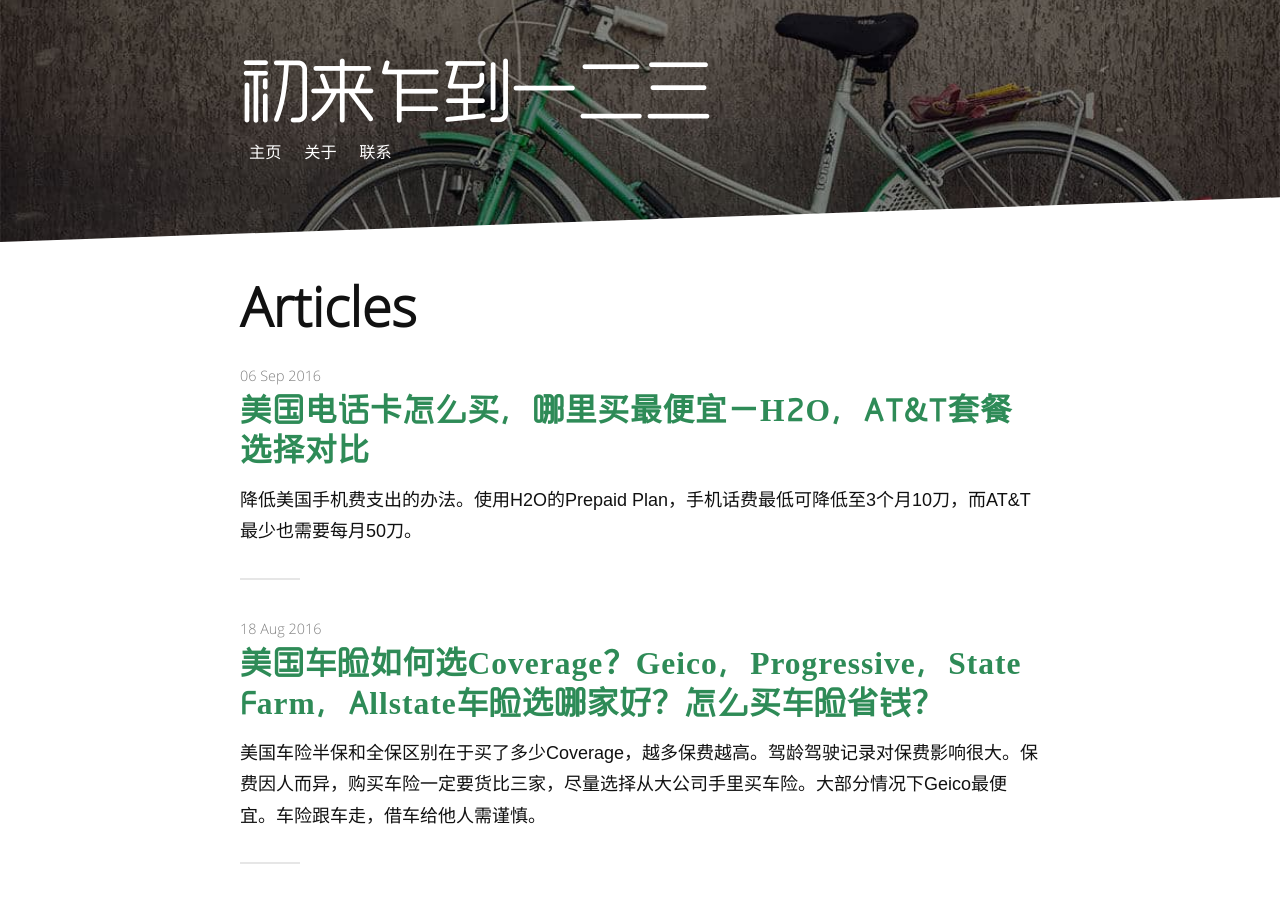
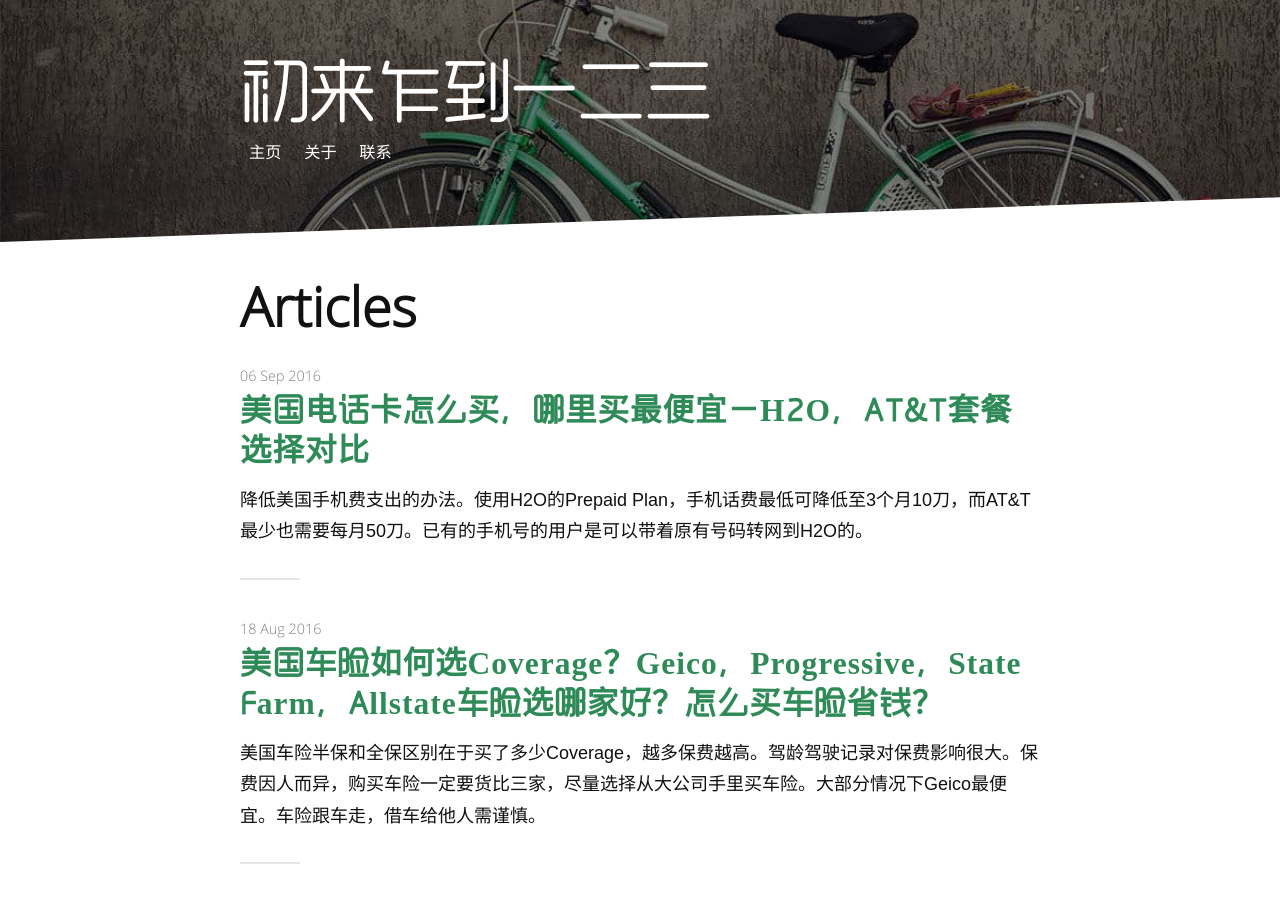
Before and after one commit to wolfwifee/wolfwifee.github.com, a Jekyll site: the page built from articles.md, in a window 1280 px wide and 900 px high. Built offline with Jekyll 4.4.1, drawn with Linux system fonts in a browser that asks for light colours; nearby versions of some CDN libraries; some web fonts are replaced.

Commit message:
Update 2016-09-06-transfer-from-att-to-h2o.md

```diff
--- a/_posts/2016-09-06-transfer-from-att-to-h2o.md
+++ b/_posts/2016-09-06-transfer-from-att-to-h2o.md
@@ -1,7 +1,7 @@
 ---
 layout: post
 title: 美国电话卡怎么买，哪里买最便宜－H2O，AT&T套餐选择对比
-description: "降低美国手机费支出的办法。使用H2O的Prepaid Plan，手机话费最低可降低至3个月10刀，而AT&T最少也需要每月50刀。"
+description: "降低美国手机费支出的办法。使用H2O的Prepaid Plan，手机话费最低可降低至3个月10刀，而AT&T最少也需要每月50刀。已有的手机号的用户是可以带着原有号码转网到H2O的。"
 heading: 向AT&T高额话费说拜拜
 publish: true
 published: true
@@ -14,7 +14,7 @@ date: 2016-09-06
 
 <p style="margin-bottom:70px"></p>
 
-↓↓↓先来看一份AT&T目前可选的最便宜的个人话费账单(个人Plan):↓↓↓
+↓↓↓先来看一份AT&T目前可选的最便宜的个人话费账单(个人Plan)↓↓↓
 
 | Mobile Share Advantage 1GB  ---- $30.00<br>(访问4G网络的费用，AT&T可选到的最小的Data plan是1GB)<br><br>Access for iPhone 4G LTE wireless/voice mail    ---- $20.00<br>(打电话发短信的费用)<br><br>Surcharges & Fees  ---- 5刀左右吧<br>（一些管理费）<br><br>Government fee & Taxes   ---- 2刀多<br>(税)<br><br>总计：55刀左右 |
 
```
